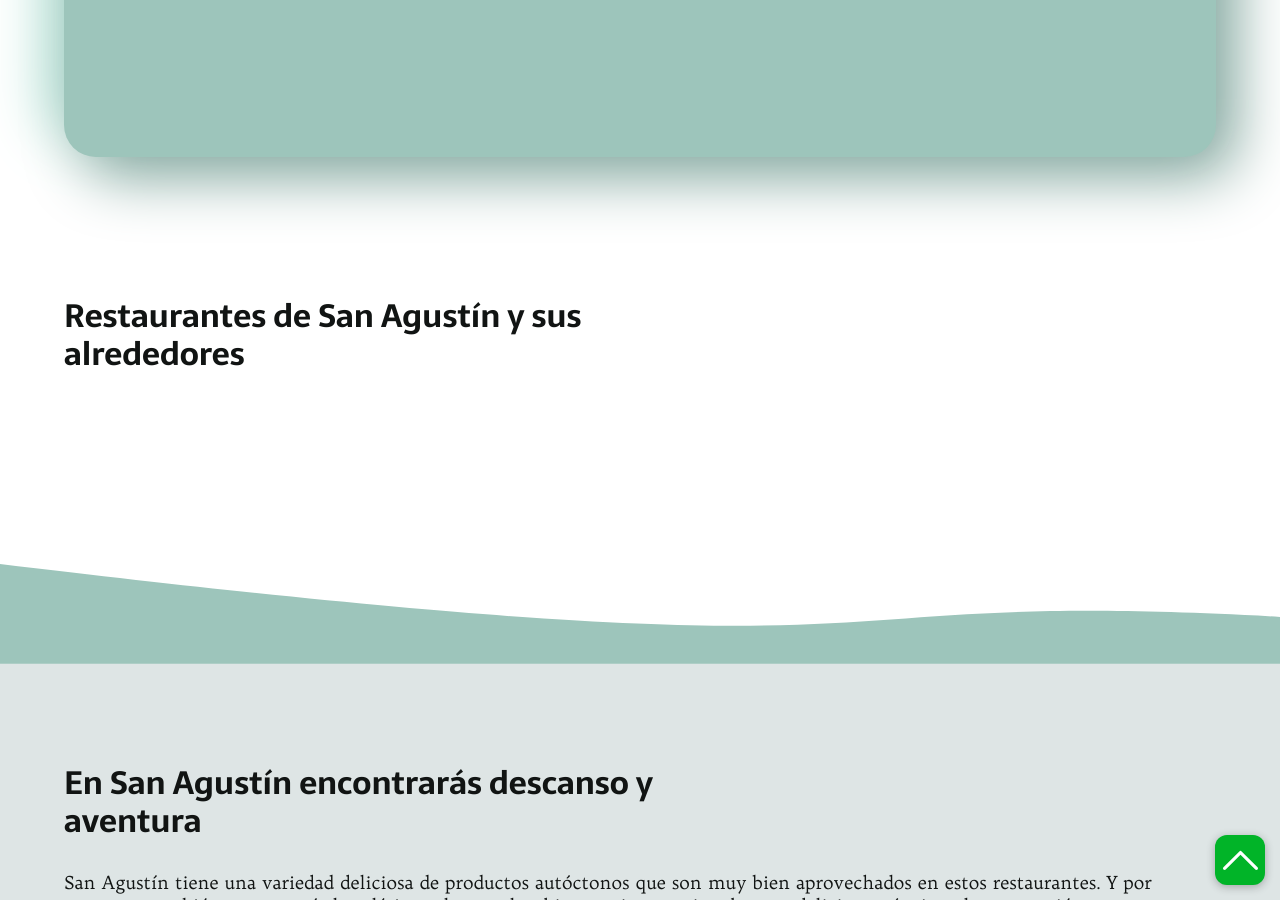
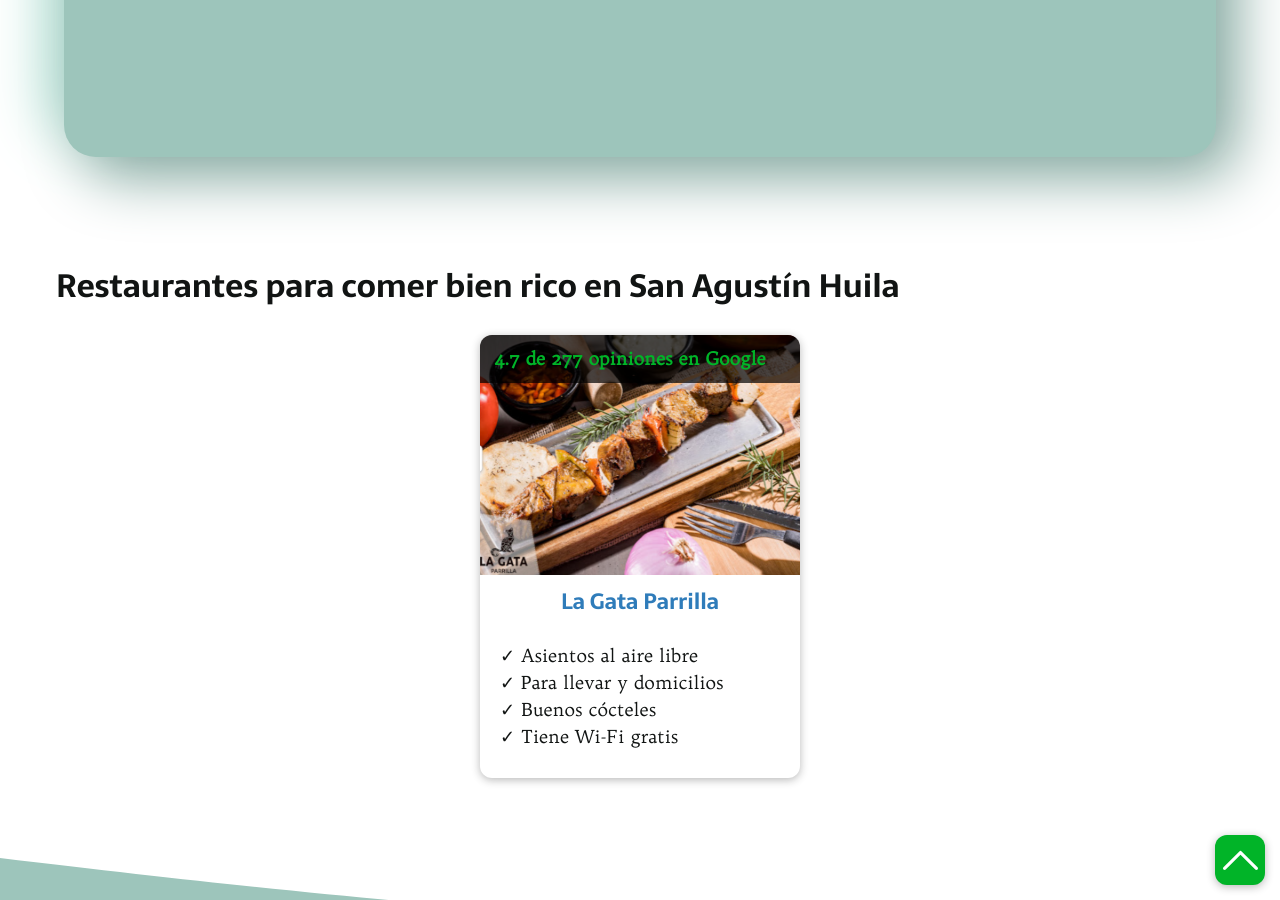
Before and after one commit to Klerpson/vacacionesopitas, a Jekyll site: the page built from restaurantes-san-agustin.html, in a window 1280 px wide and 900 px high, scrolled down 536 px. Built offline with Jekyll 4.4.1, drawn with Linux system fonts in a browser that asks for light colours; some web fonts are replaced.

Commit message:
restaurantes

```diff
--- a/_data/restaurantes.yml
+++ b/_data/restaurantes.yml
@@ -1,12 +1,12 @@
-- nombre: Hotel Masaya Lodge
-  img: hotel-masaya-san-agustin-376.webp
-  alt: Fotografía del hotel Masaya San Agustín en San Agustín Huila
-  title: Foto del Hotel Masaya de San Agustín Huila
-  puntos: 4.6 de 968
-  perfil: https://goo.gl/maps/ZwKLkqVAH2ufpAnD9
-  link: '/hoteles-san-agustin/hotel-masaya-san-agustin-huila'
+- nombre: La Gata Parrilla
+  img: gata-parrilla.webp
+  alt: Carne asada en la Gata Parrilla San Agustín
+  title: Gata Parrilla
+  puntos: 4.7 de 277
+  perfil: https://goo.gl/maps/yQTf9VioGQC8s3H76
+  # link: '/hoteles-san-agustin/hotel-masaya-san-agustin-huila'
   servicios:
-    - Restaurante
-    - Parqueadero vigilado
-    - Vista al cañón del Magdalena
-    - Cerca al Estrecho y la Chaquira
+    - Asientos al aire libre
+    - Para llevar y domicilios
+    - Buenos cócteles
+    - Tiene Wi-Fi gratis
--- a/restaurantes-san-agustin.html
+++ b/restaurantes-san-agustin.html
@@ -14,22 +14,35 @@
   </lord-icon>
 </section>
 
-<main class="blog-posts">
-  <h2>Restaurantes de San Agustín y sus alrededores</h2>
-{% for post in site.posts %}
-{% if post.category == "restaurantes"%}
-  <article>
-    <a href="{{post.url}}" title="{{post.title}}">
-      <h3>{{post.h1 | truncate: 60}}</h3>
-      <img src="{{site.baseurl}}/img/{{post.webps}}" alt="{{post.alt}}" loading="lazy" width="120">
-    </a>
-  </article>
-
-{% endif %}
-{% endfor %}
+<main class="hoteles">
+  {% for item in site.data.restaurantes %}
+  <h2>Restaurantes para comer bien rico en San Agustín Huila</h2>
+  <div>
+    {% for restaurante in site.data.restaurantes %}
+    <article>
+      <img src="{{site.baseurl}}/img/blog/{{restaurante.img}}" alt="{{restaurante.alt}}" title="{{restaurante.title}}" loading="lazy" width="320" height="240"/>
+      {% if restaurante.perfil %}
+      <a href="{{restaurante.perfil}}" rel="nofollow noreferrer" title="{{restaurante.title}} en Google" target="_blank">
+      <span>
+          {{restaurante.puntos}} opiniones en Google
+        </span>
+      </a>
+      {% endif %}
+      <h3>{{restaurante.nombre}}</h3>
+      {% if restaurante.servicios %}
+      <ul>
+        {% for servicio in restaurante.servicios %}
+        <li>✓ {{servicio}}</li>
+        {% endfor %}
+        {% endif %} {% if restaurante.link %}
+        <a href="{{site.baseurl}}{{restaurante.link}}" rel="nofollow">Conoce el restaurante</a>
+        {% endif %}
+      </ul>
+    </article>
+    {% endfor %}
+  </div>
+  {% endfor %}
 </main>
-
-
 
 <div style="height: 150px; overflow: hidden;" ><svg viewBox="0 0 500 150" preserveAspectRatio="none" style="height: 100%; width: 100%;"><path d="M0.00,49.98 C393.62,171.22 289.21,70.56 508.17,104.13 L500.00,150.00 L0.00,150.00 Z" style="stroke: none; fill: #9DC5BB;"></path></svg></div>
 <section class="conclusion">
```
Also changed, not shown: img/blog/gata-parrilla.webp (added), 3 other files.
